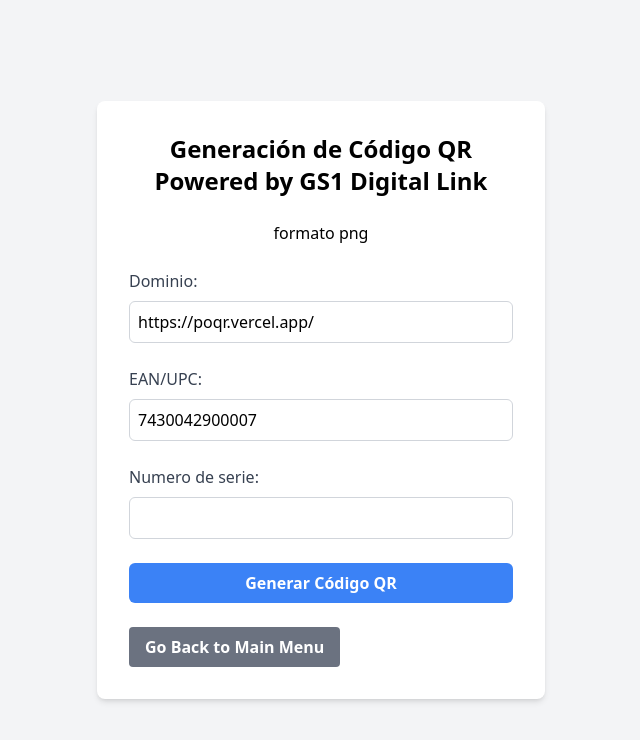
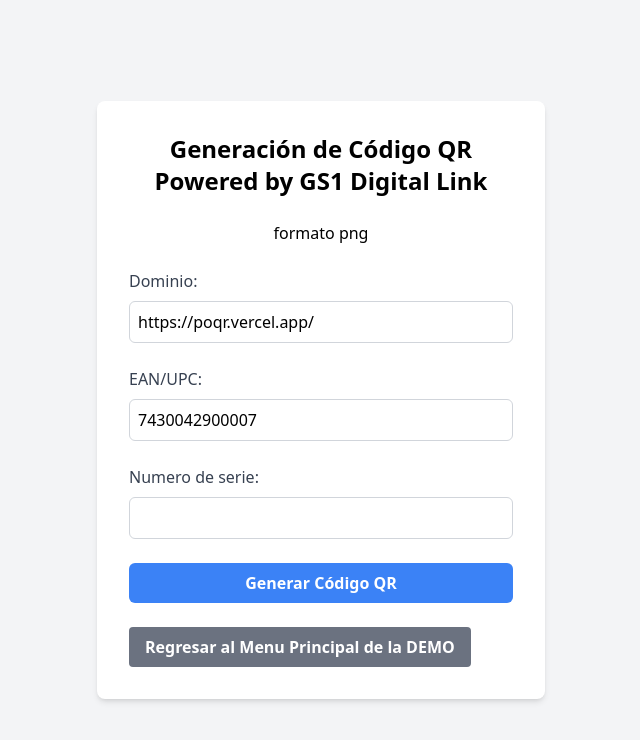
Before and after one commit to JamesBolanos/pocqr, a SvelteKit app: page /generacion-codigo-qr in a window 1280 px wide. Shown: the top 740 px of the page, without its empty margins (319-959 px from the left). Built offline with nearby package versions, Linux system fonts and the light colour scheme.

Commit message:
adding Vercel Speed Insights and minor improvements

```diff
--- a/package.json
+++ b/package.json
@@ -10,8 +10,8 @@
 		"format": "prettier --write ."
 	},
 	"devDependencies": {
-		"@sveltejs/adapter-auto": "^3.0.0",
-		"@sveltejs/kit": "^2.0.0",
+		"@sveltejs/adapter-auto": "^3.3.1",
+		"@sveltejs/kit": "^2.7.7",
 		"@sveltejs/vite-plugin-svelte": "^3.0.0",
 		"@types/eslint": "^9.6.0",
 		"autoprefixer": "^10.4.20",
@@ -29,6 +29,7 @@
 	"type": "module",
 	"dependencies": {
 		"@supabase/supabase-js": "^2.46.1",
+		"@vercel/speed-insights": "^1.1.0",
 		"canvas-confetti": "^1.9.3",
 		"html5-qrcode": "^2.3.8",
 		"qrcode": "^1.5.4"
--- a/src/lib/GoBackButton.svelte
+++ b/src/lib/GoBackButton.svelte
@@ -11,5 +11,5 @@
     on:click={goBack}
     class="bg-gray-500 hover:bg-gray-700 text-white font-bold py-2 px-4 rounded mt-6"
   >
-    Go Back to Main Menu
+    Regresar al Menu Principal de la DEMO
   </button>
--- /dev/null
+++ b/src/routes/+layout.js
@@ -0,0 +1,3 @@
+import { injectSpeedInsights } from '@vercel/speed-insights/sveltekit';
+
+injectSpeedInsights();
--- a/src/routes/[01]/[gtin]/[21]/[serial]/+page.svelte
+++ b/src/routes/[01]/[gtin]/[21]/[serial]/+page.svelte
@@ -14,10 +14,10 @@
     // Extract the domain
     domain = get(page).url.origin;
 
-    // for debug purposes
-    console.log("Domain:", domain);
-    console.log("GTIN:", gtin);
-    console.log("Serial:", serial);
+    //for debug purposes
+    //console.log("Domain:", domain);
+    //console.log("GTIN:", gtin);
+    //console.log("Serial:", serial);
 
     // Form fields
     let cliente = '';
@@ -42,7 +42,18 @@
     });
 
     // Function to save the warranty
+
+
     async function saveWarranty() {
+
+      // Trigger confetti animation. this should go before the alert, but because saveWarranty is async() first shows the alert, and the confetti is shown after the redirection
+      // There msust be a better place to put this animation.
+      confetti({
+          particleCount: 100,
+          spread: 70,
+          origin: { y: 0.6 }
+      });
+
       try {
         const response = await fetch('/api/db', {
           method: 'POST',
@@ -51,12 +62,7 @@
         });
 
         if (response.ok) {
-          // Trigger confetti animation
-          confetti({
-            particleCount: 100,
-            spread: 70,
-            origin: { y: 0.6 }
-          });
+
           alert('Garantia registrada correctamente!');
         } else {
           alert('Fallo al registrar la garantia.');
--- a/src/routes/generacion-codigo-qr/+page.svelte
+++ b/src/routes/generacion-codigo-qr/+page.svelte
@@ -59,7 +59,7 @@
     <h1 class="text-2xl font-bold mb-6 text-center">Generación de Código QR Powered by GS1 Digital Link</h1>
     <h2 class="mb-6 text-center">formato png</h2>
 
-    <form on:submit|preventDefault={generateQRCode}>
+    <form>
       <div class="grid grid-cols-1 sm:grid-cols-1 gap-6 mb-6">
         <div>
           <label for="domain" class="block text-gray-700 font-medium mb-2">Dominio:</label>
@@ -77,15 +77,12 @@
 
 
 
-      <button type="submit" class="w-full bg-blue-500 text-white font-bold py-2 rounded-md hover:bg-blue-600 focus:outline-none focus:ring-2 focus:ring-blue-300">
+      <button type="button" on:click={generateQRCode} class="w-full bg-blue-500 text-white font-bold py-2 rounded-md hover:bg-blue-600 focus:outline-none focus:ring-2 focus:ring-blue-300">
         Generar Código QR
       </button>
-
-
-        <!-- Go Back Button -->
-       <GoBackButton />
     </form>
+    <!-- Go Back Button -->
+    <GoBackButton />
   </div>
 
-
 </main>
```
Also changed, not shown: 1 other file (tests, documents, lock files or other folders).
